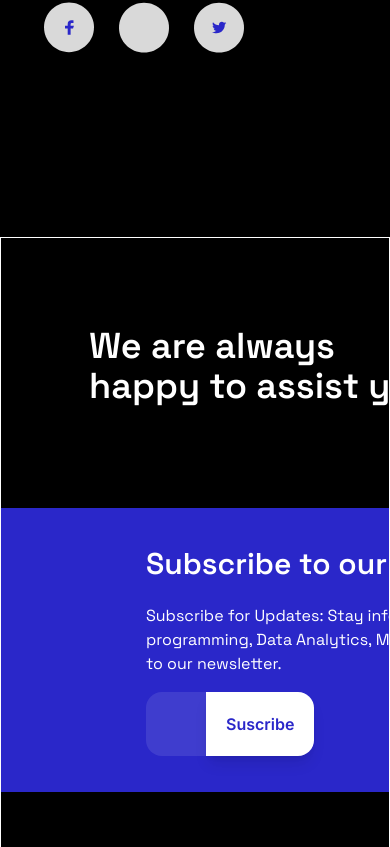
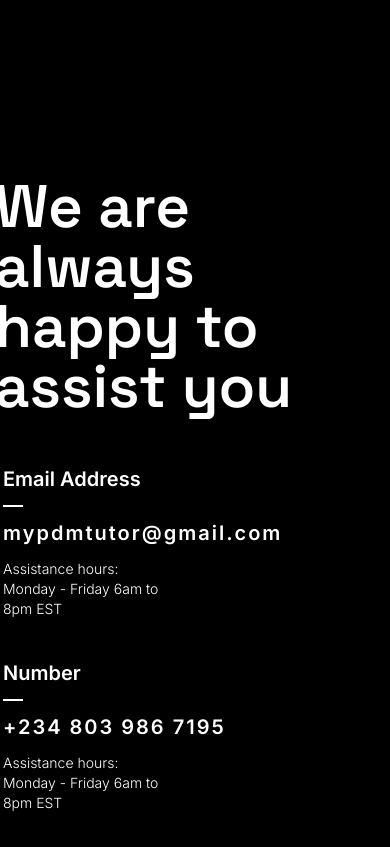
Before and after one commit to PhoinixTechnologies/pdm, a React (Vite) app: page / in a window 390 px wide. Shown: the part 5677-6524 px from the top of the page. Built offline with nearby package versions, Linux system fonts and the light colour scheme; a web font is replaced by a local one.

Commit message:
mobile view completed

```diff
--- a/src/Agenda.jsx
+++ b/src/Agenda.jsx
@@ -1,7 +1,7 @@
 import about from './img/agenda.png'
 const Agenda = () => {
     return (
-      <div className='bg-black  p-20 px-10 md:px-20 py-40 pb-5 md:pb-20 flex flex-col h-fit gap-70 mt-10 ' id='Agenda'>
+      <div className='bg-black  p-20 px-10 md:px-20 pb-0 md:pb-20 md:py-40 flex flex-col h-fit gap-70 mt-10 ' id='Agenda'>
             <div className='flex justify-center items-center h-max relative'>
                 <div className="w-[630px] h-[629px] flex-shrink-0 rounded-[630px] border-[3px] border-dashed border-[#0D0F2B] opacity-90 bg-[#060714] flex justify-center items-center">
                     <div className="w-[818px] h-[817px] flex-shrink-0 rounded-[818px] border-[3px] border-solid border-[#0D0F2B] opacity-80 bg-[#060714] flex justify-center items-center">
@@ -44,7 +44,7 @@ const Agenda = () => {
                 </div>
             </div>
 
-            <div className='flex justify-center items-center h-max relative inset-x-0 top-20 md:-top-0'>
+            <div className='flex justify-center items-center h-max relative inset-x-0 top-20 md:-top-0 '>
                 <div className="w-[630px] h-[629px] flex-shrink-0 rounded-[630px] border-[3px] border-dashed border-[#0D0F2B] opacity-90 bg-[#060714] flex justify-center items-center hidden md:flex">
                     <div className="w-[818px] h-[817px] flex-shrink-0 rounded-[818px] border-[3px] border-solid border-[#0D0F2B] opacity-80 bg-[#060714] flex justify-center items-center hidden md:flex">
                         <div className="w-[990px] h-[989px] flex-shrink-0 rounded-[990px] border-[3px] border-dashed border-[#0D0F2B] opacity-70 bg-[#060714] flex justify-center items-center hidden md:flex">
--- a/src/aboutus.jsx
+++ b/src/aboutus.jsx
@@ -2,7 +2,7 @@ import about from './img/about.png'
 
 const About = () => {
     return (
-    <div className='flex bg-black flex-col w-full' id='about'>
+    <div className='flex bg-black flex-col w-full e' id='about'>
          <div className='flex p-20 px-10 md:px-20 justify-around text-white items-center gap-x-10 w-fit '>
          <div className='grid md:grid-cols-2 md:grid-rows-auto w-full p-1 justify-items-center gap-x-10 gap-y-10'>
                         <div className='flex flex-col gap-y-5 h-max justify-self-start' >
--- a/src/connect.jsx
+++ b/src/connect.jsx
@@ -2,23 +2,23 @@
 import Plogo from './img/Plogo.png'
 const Connect = () => {
     return (
-        <div className=' w-full bg-black pt-10 flex flex-col gap-y-5 border border-white h-max' id='connect'>
-             <button type="button" className='input-btn place-self-center border border-white'>
+        <div className=' w-full bg-black pt-10 flex flex-col gap-y-5 h-max' id='connect'>
+             <button type="button" className='input-btn place-self-center'>
                 <p className='input-text text-white'>
                     Connect with us Today
                 </p>
             </button>
-            <div className='flex w-full gap-x-6 justify-start text-white h-max p-20 py-10 pb-2'>
-                <div className=' w-max pr-10 font-link h-max p-2'>
-                    <p className='font-semibold text-4xl/10 w-90'>
+            <div className='flex w-full gap-x-6 gap-y-10 justify-center text-white h-max md:px-20 py-0 md:py-10 pb-2 flex-col md:flex-row items-center '>
+                <div className=' w-max pr-10 font-link h-max p-0'>
+                    <p className='font-semibold text-6xl md:text-4xl/10 w-90'>
                         We are always  happy to assist you
                     </p>
                 </div>
-                <div className='flex gap-x-[50px]  p-2 font-logo w-[50%]'>
+                <div className='flex flex-col md:flex-row gap-x-[50px]  p-2 font-logo md:w-[50%] w-100 text-xl md:text-sm gap-y-10'>
                     <span className='flex flex-col gap-y-3'>
                         <h1 className='input-text'>Email Address</h1>
                         <div className='border border-white w-5'> </div>
-                        <h1 className='input-text'>mypdmtutor@gmail.com</h1>
+                        <h1 className='input-text tracking-widest'>mypdmtutor@gmail.com</h1>
                        <div className='text-sm'>
                        <p className='font-light'>Assistance hours:</p>
                        <p className='font-light w-40'>Monday - Friday 6am to  8pm EST</p>
@@ -27,7 +27,7 @@ const Connect = () => {
                     <span className='flex flex-col gap-y-3'>
                         <h1 className='input-text'>Number</h1>
                         <div className='border border-white w-5'> </div>
-                        <h1 className='input-text'>+234 803 986 7195</h1>
+                        <h1 className='input-text tracking-widest'>+234 803 986 7195</h1>
                        <div className='text-sm'>
                        <p className='font-light'>Assistance hours:</p>
                        <p className='font-light w-40'>Monday - Friday 6am to  8pm EST</p>
@@ -35,16 +35,16 @@ const Connect = () => {
                     </span>
                 </div>
             </div>
-            <div className='flex w-full gap-x-6 justify-center text-white h-max p-20 py-7  bg-[#2A27C9] items-center flex-col md:flex-row'>
-                <div className=' w-[50%] pr-10 font-link h-max p-2 gap-y-5 flex flex-col'>
-                    <p className='font-semibold text-3xl/10 w-max'>
+            <div className='flex w-full gap-x-6 gap-y-5 justify-center text-white h-max p-20 py-7  bg-[#2A27C9] items-center flex-col md:flex-row'>
+                <div className='w-100 md:w-[50%] pr-10 font-link h-max p-2 gap-y-5 flex flex-col md:items-start items-center'>
+                    <p className='font-semibold text-4xl/15 md:text-3xl/10 w-80 md:w-max'>
                     Subscribe to our Newsletter
                     </p>
-                    <p className=' w-125'>
+                    <p className='w-80 md:w-125 text-xl'>
                     Subscribe for Updates: Stay informed about the python programming, Data Analytics, Machine Learning by subscribing to our newsletter.
                     </p>
                 </div>
-                <div className='flex p-2 font-logo w-[50%] h-max items-center'>
+                <div className='flex p-2 font-logo w-100 md:w-[50%] h-max items-center'>
                    <input type="email" name="" id="" placeholder='Enter your email address' className='outline-none bg-white/10 pl-5 pr-10 py-5 rounded-l-2xl w-full' />
                    <button className=' px-5 py-5 bg-white text-[#2A27C9] rounded-r-2xl font-semibold shadow-lg shadow-black/10'>Suscribe</button>
                 </div>
```
